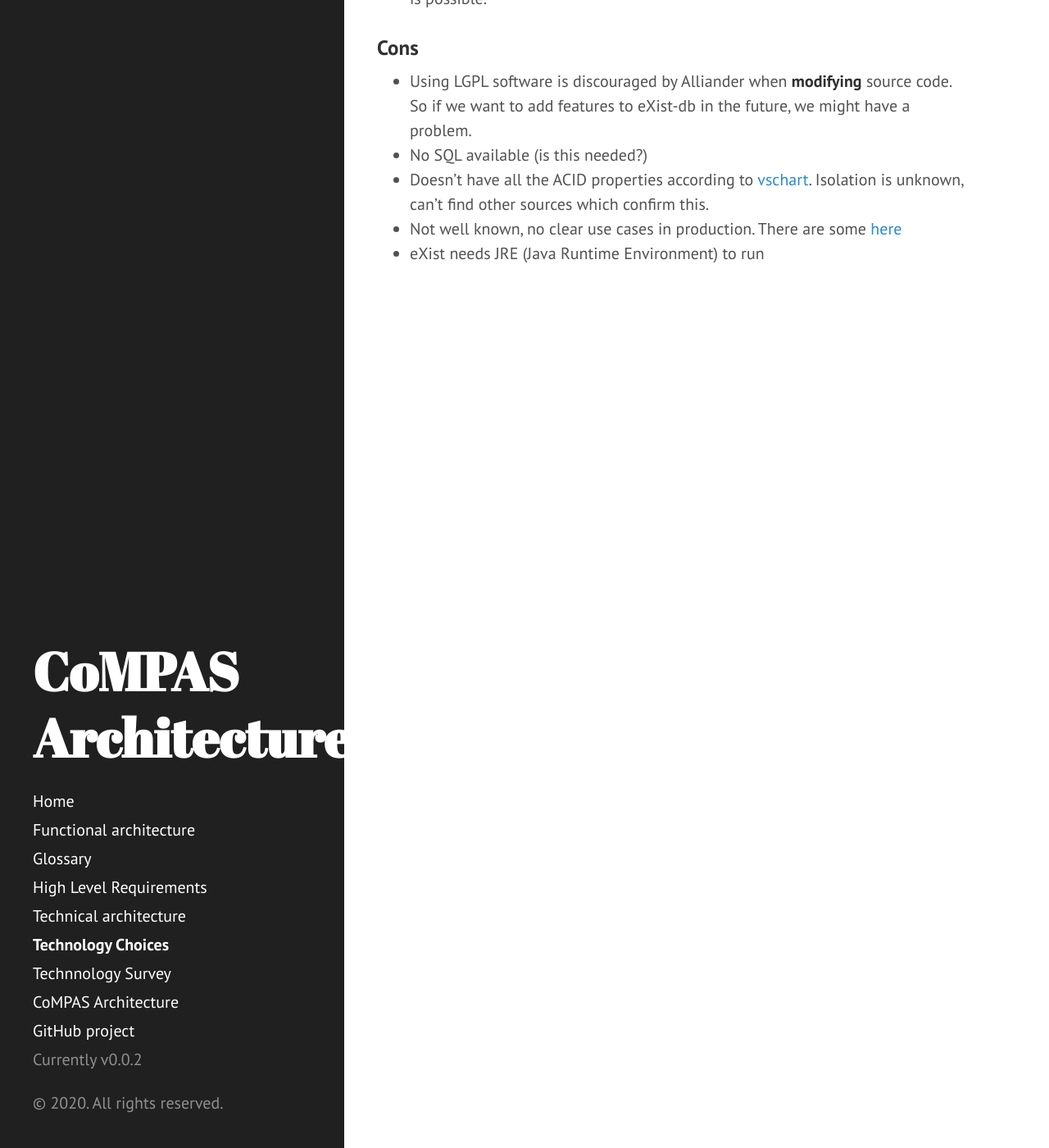
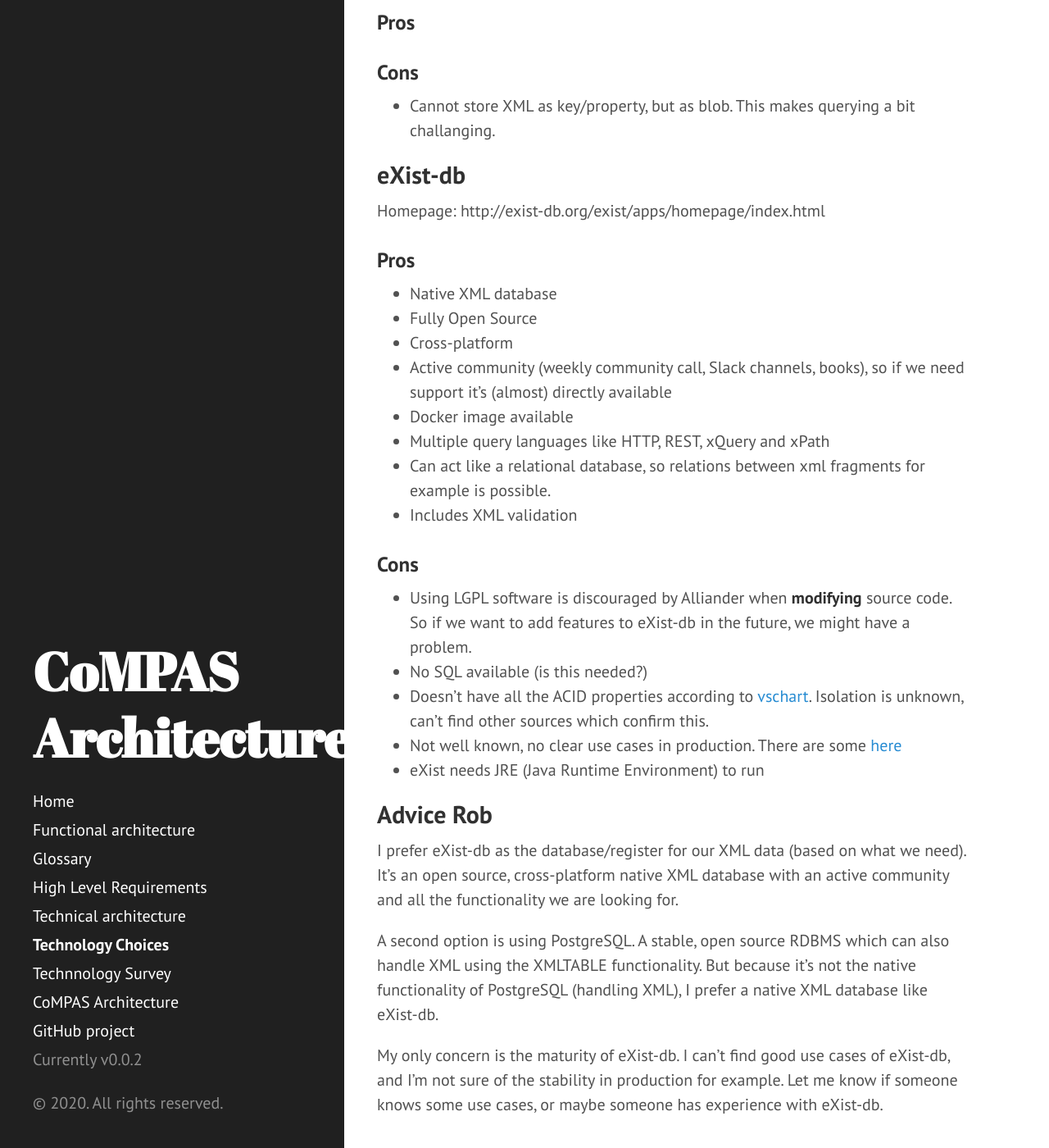
Before and after one commit to com-pas/compas-architecture, a Jekyll site: the page built from TECHNOLOGY_CHOICES.md, in a window 1280 px wide and 1400 px high, scrolled down 1332 px. Shown: the whole window at 82% size. Built offline with Jekyll 4.4.1, drawn with Linux system fonts in a browser that asks for light colours; our own code applies the rules of GitHub Pages for plain Markdown files; some of the changed text lies outside the part shown.

Commit message:
Added advice
Signed-off-by: Rob Tjalma <rob@tjalma.com>

```diff
--- a/TECHNOLOGY_CHOICES.md
+++ b/TECHNOLOGY_CHOICES.md
@@ -14,22 +7,40 @@
 - Database must be open-source, because the whole solution must be open-source
 
 ## PostgreSQL
+Homepage: https://www.postgresql.org/
+### Pros
+- Open Source, relational database
+- PostgreSQL does have XML functions for handling XML files (XMLTABLE)
+- XMLTABLE turns XML into a relational table format
+- Good support available
+- [Docker image](https://hub.docker.com/_/postgres) available
+
+### Cons
+- Not a native XML database
 
 ## Neo4J
+Homepage: https://neo4j.com/
+### Pros
+### Cons
 
 ## CouchDB
+Homepage: https://couchdb.apache.org/
+### Pros
+
+### Cons
+- Cannot store XML as key/property, but as blob. This makes querying a bit challanging.
 
 ## eXist-db
 Homepage: http://exist-db.org/exist/apps/homepage/index.html
-
 ### Pros
 - Native XML database
 - Fully Open Source
 - Cross-platform
-- Active community (weekly community call, Slack channels, books)
+- Active community (weekly community call, Slack channels, books), so if we need support it's (almost) directly available
 - Docker image available
 - Multiple query languages like HTTP, REST, xQuery and xPath
-- Can act like a graph database, so relations between xml fragments for example is possible.
+- Can act like a relational database, so relations between xml fragments for example is possible.
+- Includes XML validation
 
 ### Cons
 - Using LGPL software is discouraged by Alliander when __modifying__ source code. So if we want to add features to eXist-db in the future, we might have a problem.
@@ -37,3 +48,10 @@ Homepage: http://exist-db.org/exist/apps/homepage/index.html
 - Doesn't have all the ACID properties according to [vschart](http://vschart.com/compare/exist-db/vs/postgresql). Isolation is unknown, can't find other sources which confirm this.
 - Not well known, no clear use cases in production. There are some [here](http://showcases.exist-db.org/exist/apps/Showcases/index.html)
 - eXist needs JRE (Java Runtime Environment) to run
+
+## Advice Rob
+I prefer eXist-db as the database/register for our XML data (based on what we need). It's an open source, cross-platform native XML database with an active community and all the functionality we are looking for.
+
+A second option is using PostgreSQL. A stable, open source RDBMS which can also handle XML using the XMLTABLE functionality. But because it's not the native functionality of PostgreSQL (handling XML), I prefer a native XML database like eXist-db.
+
+My only concern is the maturity of eXist-db. I can't find good use cases of eXist-db, and I'm not sure of the stability in production for example. Let me know if someone knows some use cases, or maybe someone has experience with eXist-db.
```
Also changed, not shown: other parts of TECHNOLOGY_CHOICES.md (+0 -7 lines).
